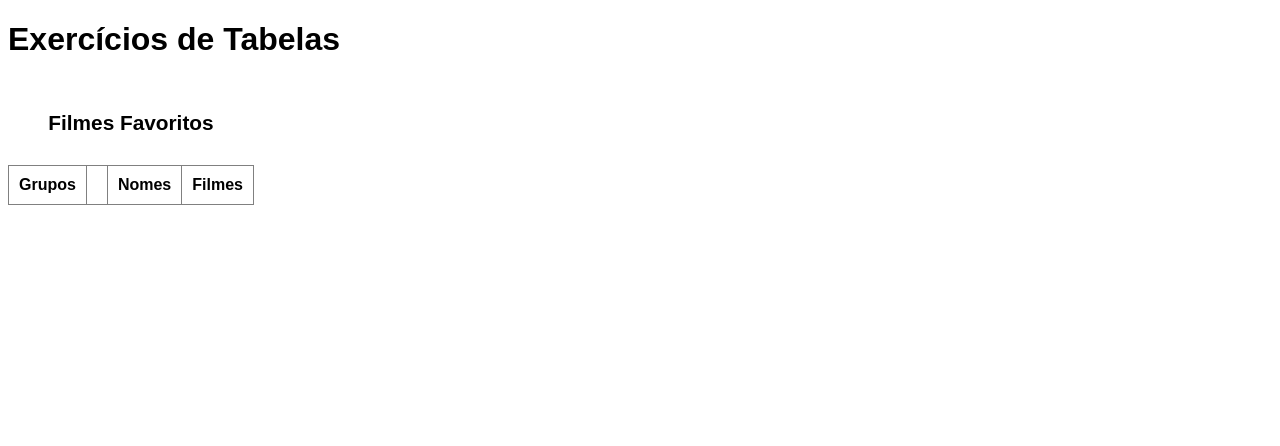
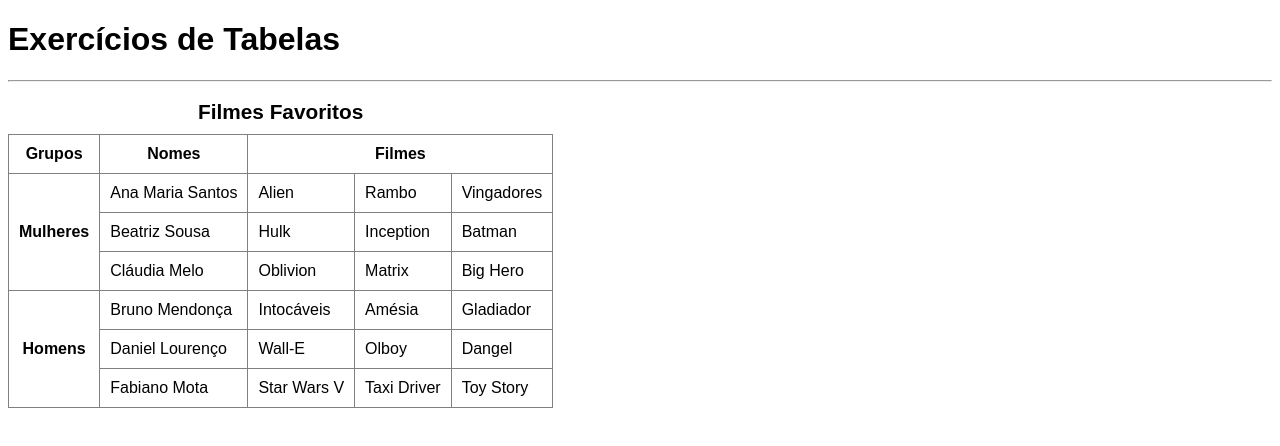
Before and after one commit to Amilcarestevao/HTML-CSS, a plain HTML site: page Exercícios/Ex023/Tabela04.html in a window 1280 px wide. Drawn offline with Linux system fonts and the light colour scheme.

Commit message:
Update Tabela04.html

```diff
--- a/Exercícios/Ex023/Tabela04.html
+++ b/Exercícios/Ex023/Tabela04.html
@@ -25,17 +25,61 @@
 </head>
 <body>
     <h1>Exercícios de Tabelas</h1>
+    <hr>
     <table>
         <caption>
-            <p>Filmes Favoritos</p>
+            Filmes Favoritos
         </caption>
         <thead>
             <tr>
-               <th>Grupos<th>
-               <th>Nomes</th>
-               <th>Filmes</th>
+                <th>Grupos</th>
+
+                <th>Nomes</th>
+                <th colspan="3">Filmes</th>
             </tr>
         </thead>
+        <tbody>
+            <tr>
+                <th rowspan="3">Mulheres</th>
+                <td>
+                    Ana Maria Santos
+                </td>
+                <td>Alien</td>
+                <td>Rambo</td>
+                <td>Vingadores</td>
+            </tr>
+            <tr>
+                <td>Beatriz Sousa</td>
+                <td>Hulk</td>
+                <td>Inception</td>
+                <td>Batman</td>
+            </tr>
+            <tr>
+                <td>Cláudia Melo</td>
+                <td>Oblivion</td>
+                <td>Matrix</td>
+                <td>Big Hero</td>
+            </tr>
+            <tr>
+                <th rowspan="3">Homens</th>
+                <td>Bruno Mendonça</td>
+                <td>Intocáveis</td>
+                <td>Amésia</td>
+                <td>Gladiador</td>
+            </tr>
+            <tr>
+                <td>Daniel Lourenço</td>
+                <td>Wall-E</td>
+                <td>Olboy</td>
+                <td>Dangel</td>
+            </tr>
+            <tr>
+                <td>Fabiano Mota</td>
+                <td>Star Wars V</td>
+                <td>Taxi Driver</td>
+                <td>Toy Story</td>
+            </tr>
+        </tbody>
     </table>
 </body>
 </html>
```
